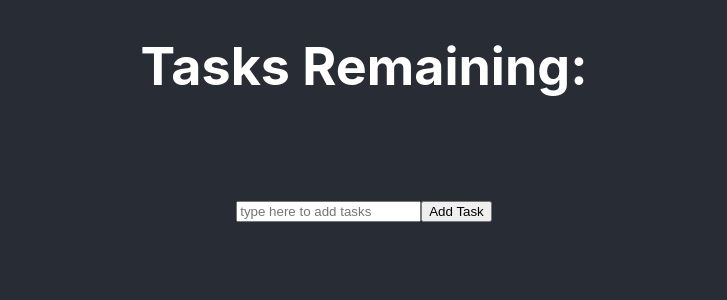
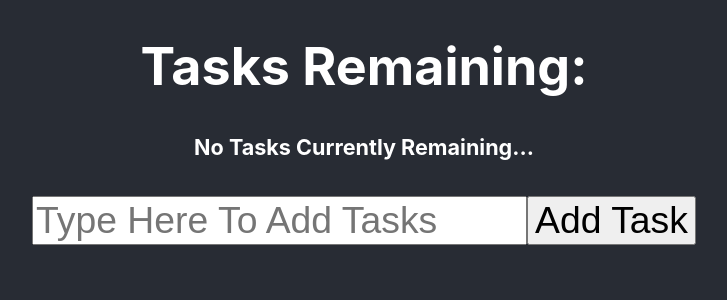
Before and after one commit to CodersforLearning/todo-app-react-Arithmetic-Overflow, a React (Create React App) app: page / in a window 1280 px wide. Shown: the top 300 px of the page, without its empty margins (276-1003 px from the left). Built offline with nearby package versions, Linux system fonts and the light colour scheme.

Commit message:
Minor styl adjustments and refactoring

```diff
--- a/src/components/AdditionPanel.jsx
+++ b/src/components/AdditionPanel.jsx
@@ -14,17 +14,23 @@ const AdditionPanel = ({ className, appendTask }) => {
 		}
 	}
 
+	const style = {
+		'fontSize': '28pt',
+		'marginTop': '0'
+	}
+
     return (
         <span>
         	<input
         		type='text'
-        		placeholder='type here to add tasks'
+        		placeholder='Type Here To Add Tasks'
         		onKeyDown={event => addTaskOnEnter(event)}
         		onChange={event => setTaskTitle(event.target.value)}
         		value={taskTitle}
+        		style={style}
         	/>
 
-        	<button onClick={addTask}>
+        	<button onClick={addTask} style={style}>
         		Add Task
         	</button>
         </span>
--- a/src/components/TaskList.jsx
+++ b/src/components/TaskList.jsx
@@ -11,14 +11,29 @@ const TaskList = ({ className, taskList, deleteTaskIndex }) => {
     [taskList]
   );
 
+  const header =
+    <h1 style={{'marginBottom': '0'}}>
+      Tasks Remaining:
+    </h1>;
+
+  if(tasks.length == 0) {
     return (
       <div>
-      <h1>
-        Tasks Remaining:
-      </h1>
+      {header}
+      <h5>
+        No Tasks Currently Remaining...
+      </h5>
+      </div>
+    );
+  }
 
+  else{
+    return (
+      <div>
+      {header}
         <ul
           style={{
+            'justifyContent': 'left',
             'textAlign': 'left',
             'display': 'inline-block'
           }}
@@ -37,6 +52,7 @@ const TaskList = ({ className, taskList, deleteTaskIndex }) => {
         </ul>
       </div>
     );
+  }
 };
 
 export default TaskList;
```
Also changed, not shown: src/components/TaskPanel.jsx (+7 -1 lines). Lines whose indentation alone changed are shown as unchanged.
